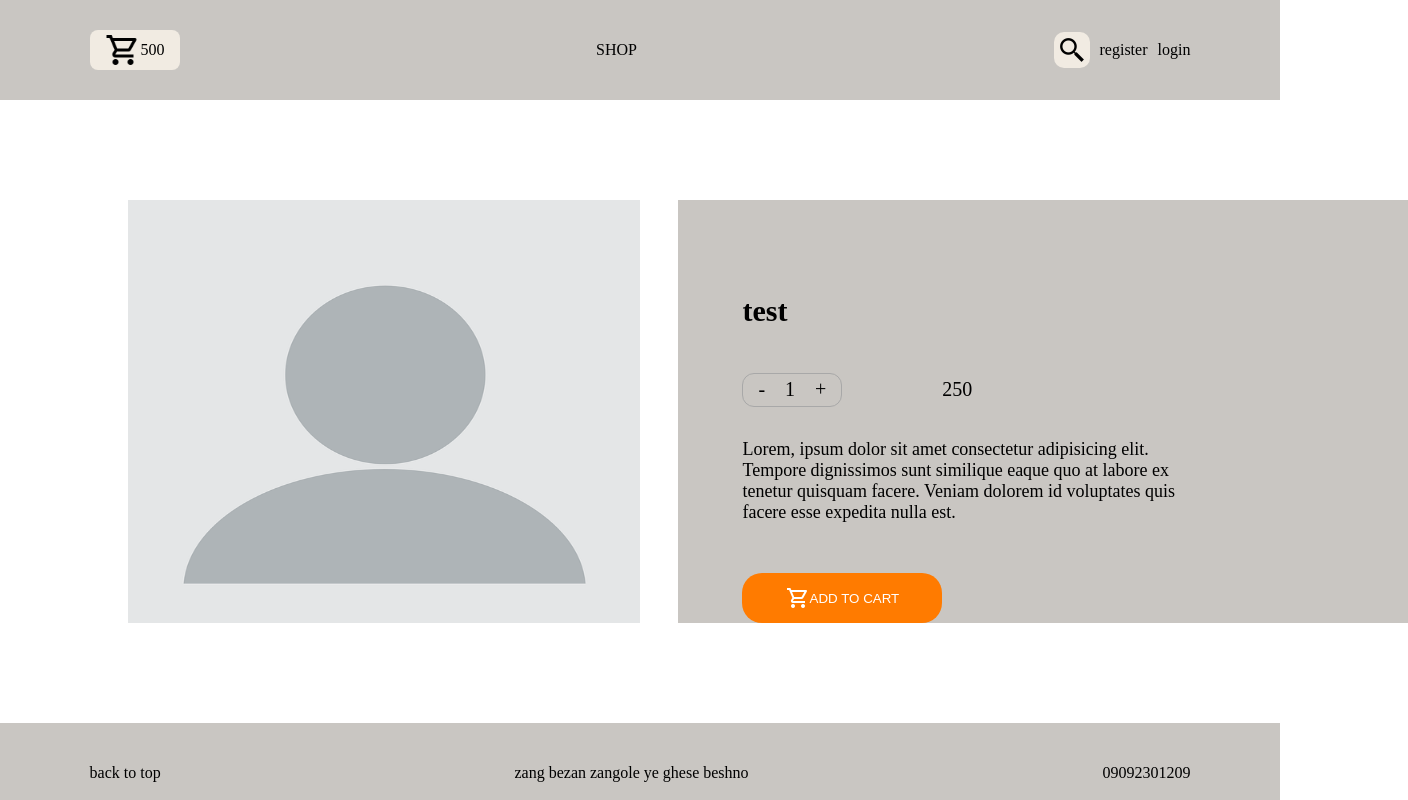
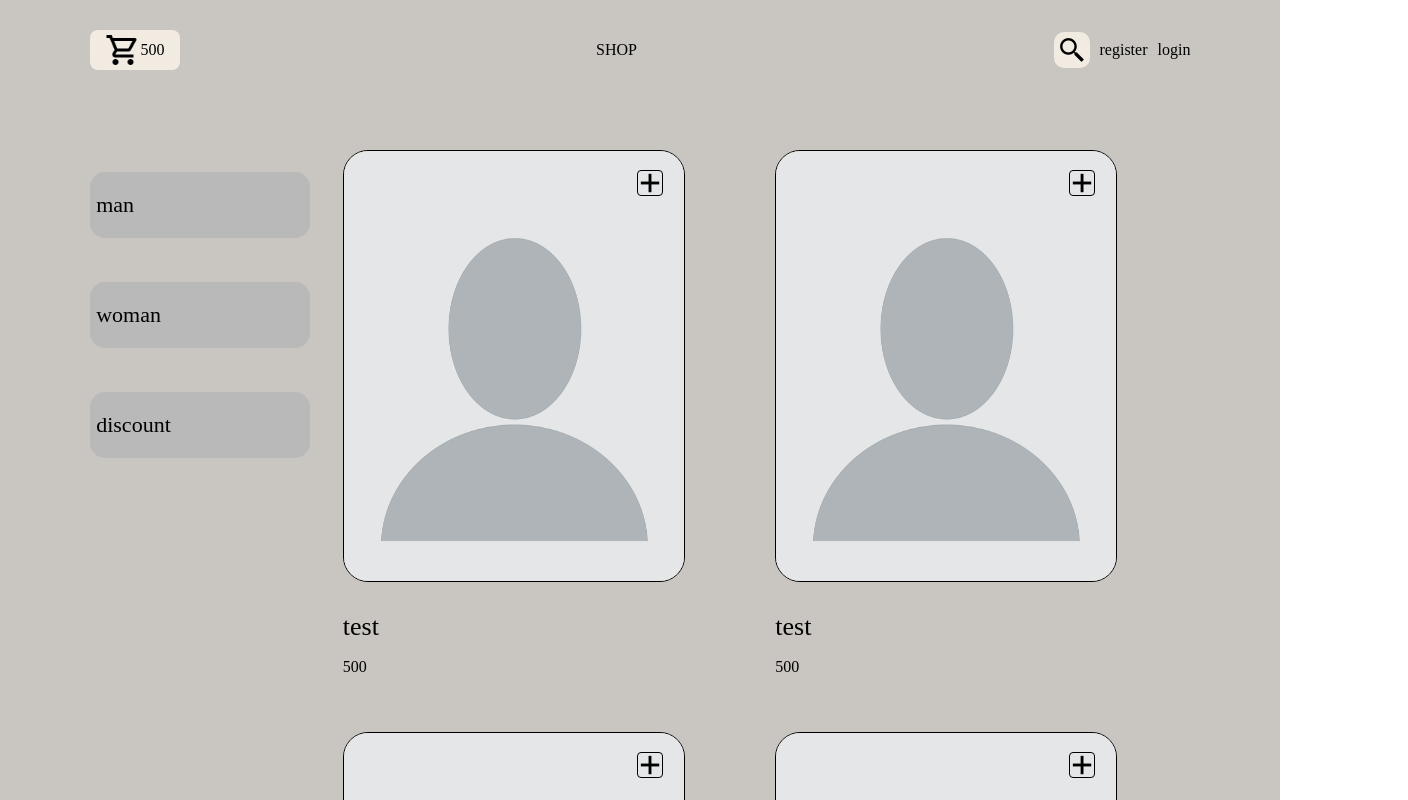
Before and after one commit to amz2694/shop, a Vue app in the folder front/: page /#/shop in a window 1280 px wide. Before the commit this address led to /#/1. Shown: the top 800 px of the page, 1408 px wide, since content can reach past the window. Built offline with nearby package versions, Linux system fonts and the light colour scheme.

Commit message:
shop style

```diff
--- a/front/src/router/index.js
+++ b/front/src/router/index.js
@@ -3,6 +3,7 @@ import Home from '../views/Home.vue'
 import cart from '../views/cart.vue'
 import checkout from '../views/checkout.vue'
 import product from '../views/product.vue'
+import shop from '../views/shop.vue'
 
 const routes = [
   {
@@ -31,6 +32,11 @@ const routes = [
     component: product
   },
   {
+    path: '/shop',
+    name: 'shop',
+    component: shop
+  },
+  {
     path: '/about',
     name: 'About',
     // route level code-splitting
--- /dev/null
+++ b/front/src/style/shop.css
@@ -0,0 +1,34 @@
+.shop-container {
+    display: flex;
+    align-items: flex-start;
+    justify-content: flex-start;
+    width: 86%;
+    padding: 0 7%;
+    background-color: rgb(201, 198, 194);
+    padding-top: 50px;
+}
+
+.category-contaienr {
+    width: 20%;
+    margin-right: 3%;
+    display: flex;
+    flex-direction: column;
+    justify-content: flex-start;
+    align-items: flex-start;
+}
+
+.category {
+    width: 94%;
+    padding: 20px 3%;
+    font-size: 22px;
+    background-color: rgb(185, 185, 185);
+    border-radius: 15px;
+}
+
+.commodityscontainer {
+    width: 72%;
+    display: flex;
+    justify-content: space-between;
+    align-items: flex-start;
+    flex-wrap: wrap;
+}
--- /dev/null
+++ b/front/src/views/shop.vue
@@ -0,0 +1,30 @@
+<template>
+  <div class="shop-container">
+      <div class="category-contaienr">
+          <p class="category">man</p>
+          <p class="category">woman</p>
+          <p class="category">discount</p>
+      </div>
+      <div class="commodityscontainer">
+          <card/>
+          <card/>
+          <card/>
+          <card/>
+          <card/>
+          <card/>
+      </div>
+  </div>
+</template>
+
+<script>
+import card from '../components/itemCard.vue'
+
+export default {
+    name: 'shop',
+    components: {card}
+}
+</script>
+
+<style src="../style/shop.css">
+
+</style>
```
